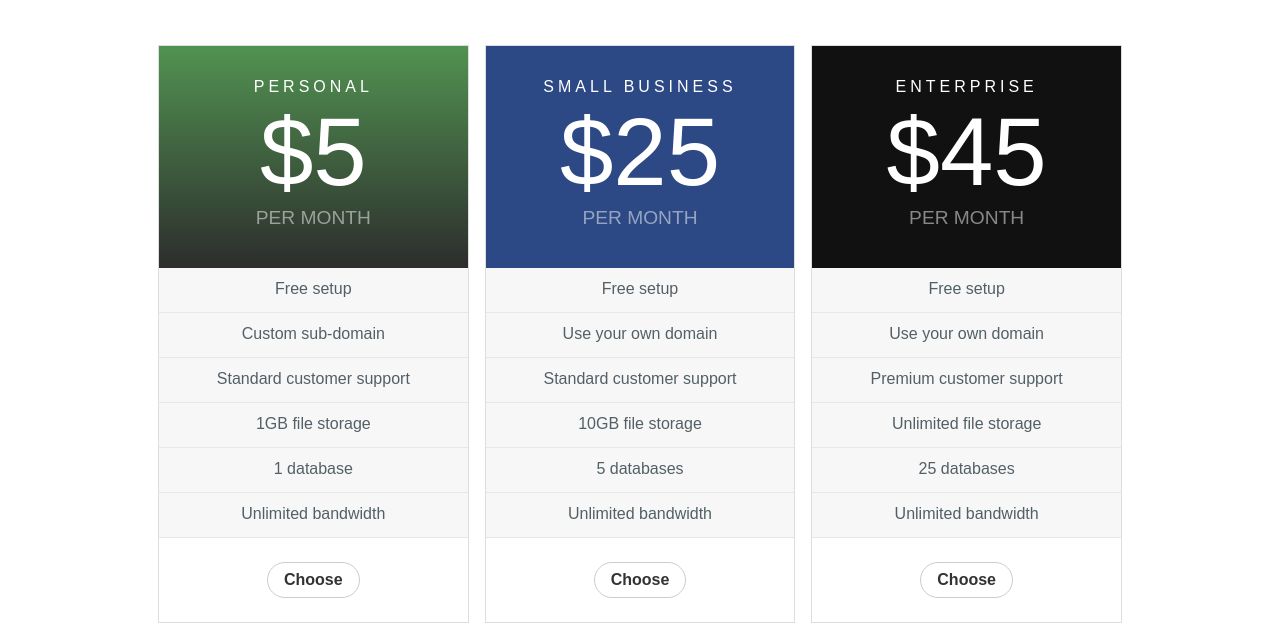
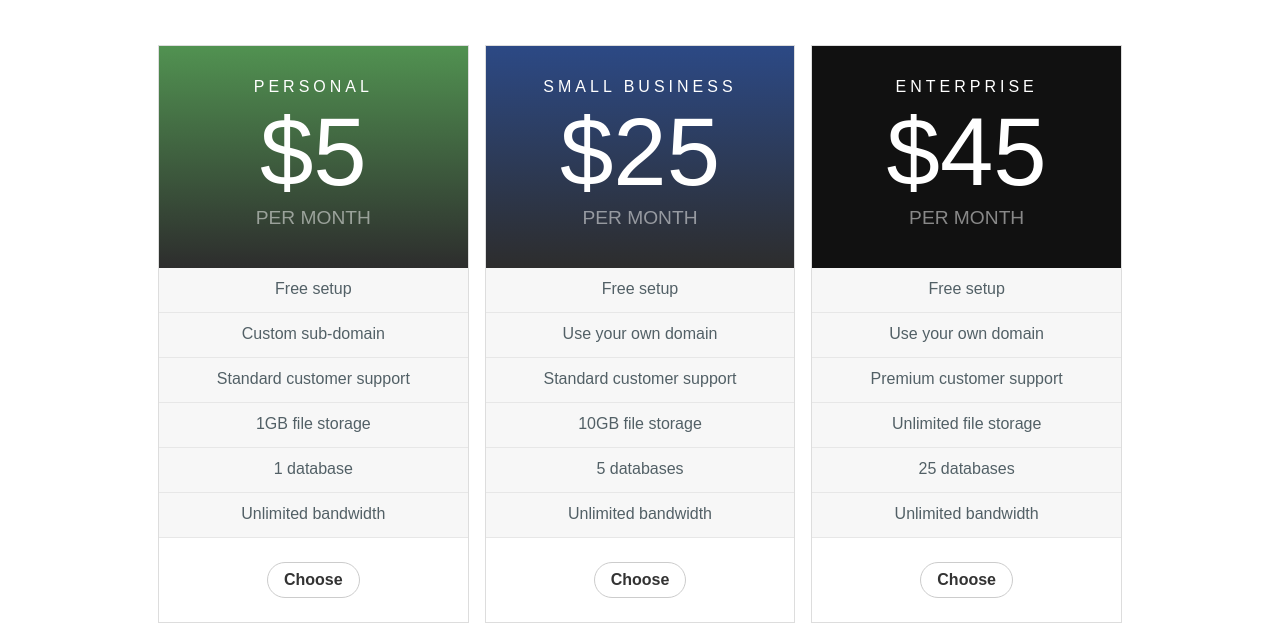
Before and after one commit to ckotak/ckotak.github.io, a plain HTML site: page index.html in a window 1280 px wide. Shown: the part 437-1060 px from the top of the page. Drawn offline with nearby package versions, Linux system fonts and the light colour scheme.

Commit message:
Update small business tier

```diff
--- a/css/pricing.css
+++ b/css/pricing.css
@@ -92,7 +92,7 @@ p {
 }
 
 .pricing-table-biz .pricing-table-header {
-    background: #2c4985;
+    background: linear-gradient(#2c4985, #2d2d2d);
 }
 
 /*
```
